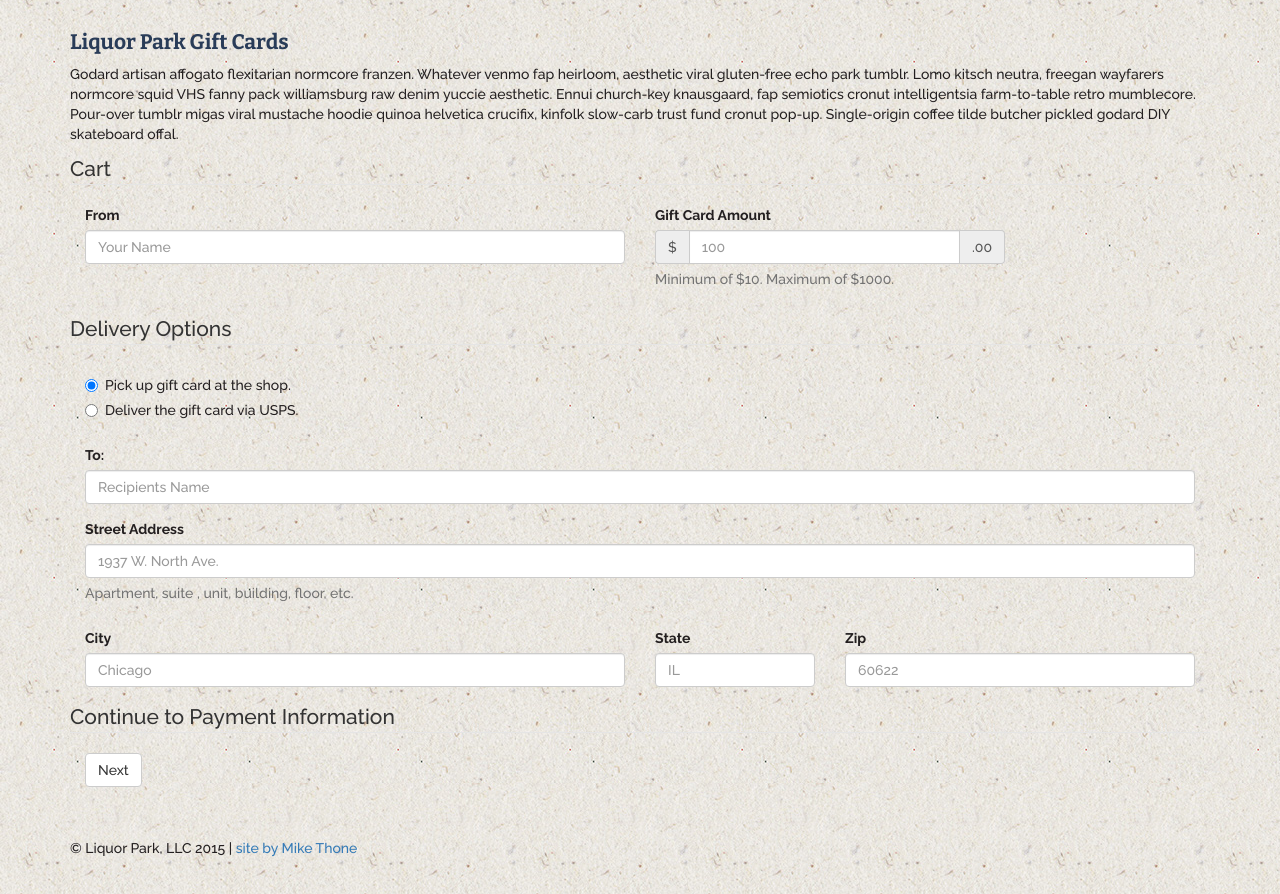
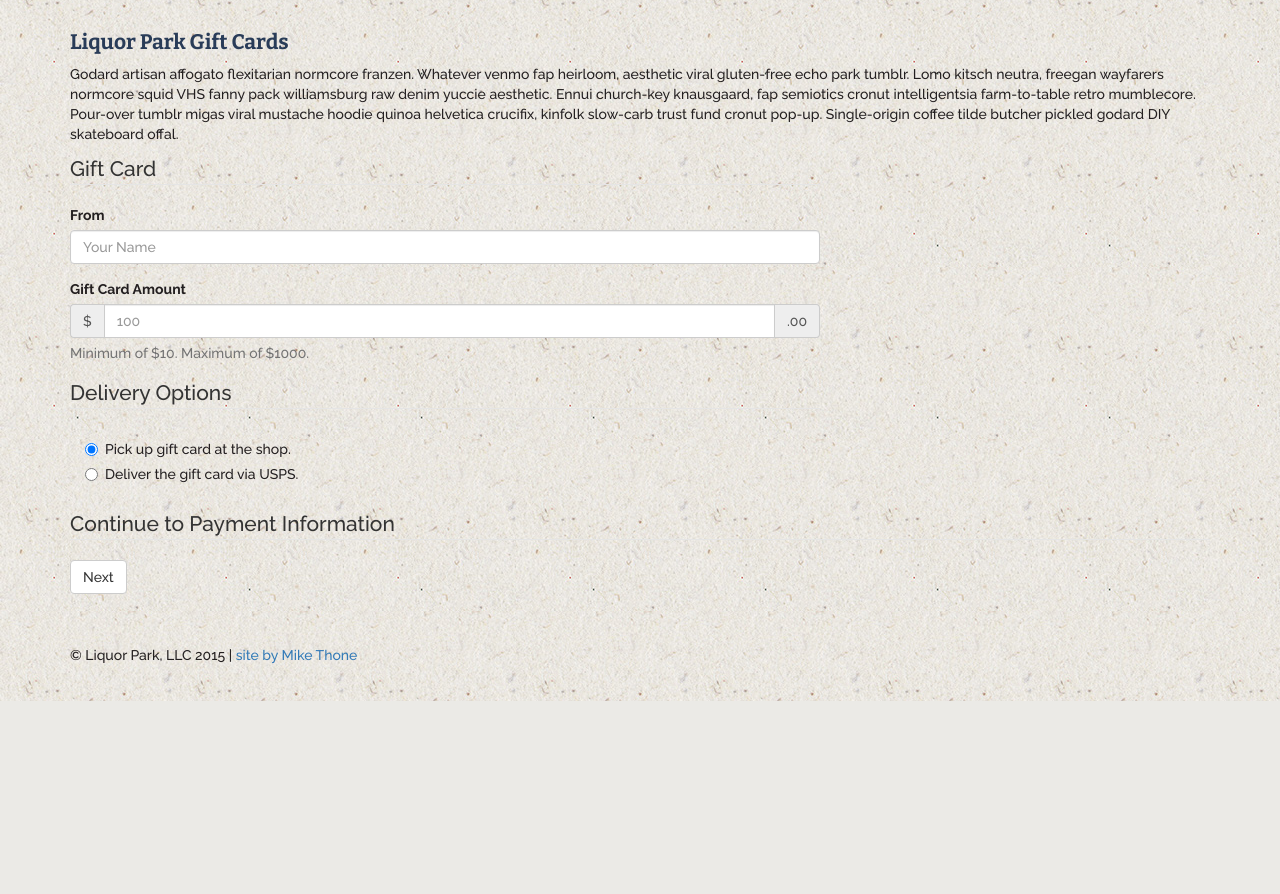
Before and after one commit to awonak/liquorpark, a Django app: page /gift-card in a window 1280 px wide. Shown: the part 249-1143 px from the top of the page. After the commit the page ends 950 px from the top, so only its background shows below. Run offline with Django 3.2, Linux system fonts and the light colour scheme; some libraries are stand-ins or nearby versions.

Commit message:
added more html for gift card purchase process

```diff
--- a/app/urls.py
+++ b/app/urls.py
@@ -4,5 +4,6 @@
 urlpatterns = [
     url(r'^$', views.index, name='index'),
     url(r'^gift-card$', views.gift_card, name='gift_card'),
+    url(r'^gift-card-payment$', views.gift_card_payment, name='gift_card_payment'),
     url(r'^clover/margincalc$', views.margincalc, name='margincalc'),
 ]
--- a/app/views.py
+++ b/app/views.py
@@ -25,12 +25,18 @@
         form = GiftCardForm(request.POST)
         if form.is_valid():
             context.update({
-                'name': form.cleaned_data['subject'],
-                'amount': form.cleaned_data['message'],
+                'name': form.cleaned_data['name'],
+                'amount': form.cleaned_data['amount'],
             })
 
     return render(request, 'gift_card.html', context)
 
 
+def gift_card_payment(request):
+    context = {}
+
+    return render(request, 'gift_card_payment.html', context)
+
+
 def margincalc(request):
     return render(request, 'margincalc.html')
--- a/static/js/main.js
+++ b/static/js/main.js
@@ -1,4 +1,11 @@
 // Flexslider
-  $(window).load(function() {
+$(window).load(function() {
     $('.flexslider').flexslider();
-  });
+});
+
+$(window).load(function() {
+    // toggle delivery inputs based on selection
+    $("form").change(function () {
+        $(".delivery_addr").toggle($('input[name=delivery]:checked', 'form').val() == 'mail');
+    });
+});
--- a/templates/gift_card.html
+++ b/templates/gift_card.html
@@ -10,16 +10,16 @@
             Ennui church-key knausgaard, fap semiotics cronut intelligentsia farm-to-table retro mumblecore. Pour-over tumblr migas viral mustache hoodie quinoa helvetica crucifix, kinfolk slow-carb trust fund cronut pop-up. Single-origin coffee tilde butcher pickled godard DIY skateboard offal.
         </p>
 
-        <form method="post" action="/gift-card" class="col-sm-12">
+        <form id="gift_card" method="post" action="/gift-card-payment">
+            {% csrf_token %}
+            <fieldset class="col-sm-8">
+                <legend>Gift Card</legend>
 
-            <fieldset>
-                <legend>Cart</legend>
-
-                <div class="form-group col-sm-6">
+                <div class="form-group">
                     <label for="id_name">From</label>
                     <input type="text" class="form-control" id="id_name" placeholder="Your Name" value="{{ name }}">
                 </div>
-                <div class="form-group col-sm-4">
+                <div class="form-group">
                     <label for="id_amount">Gift Card Amount</label>
                     <div class="input-group">
                         <div class="input-group-addon">$</div>
@@ -30,7 +30,7 @@
                 </div>
             </fieldset>
 
-            <fieldset>
+            <fieldset class="col-sm-8">
                 <legend>Delivery Options</legend>
 
                 <div class="form-group col-sm-12">
@@ -47,6 +47,8 @@
                       </label>
                     </div>
                 </div>
+
+                <div class="delivery_addr" style="display:none">
 
                 <div class="delivery_shop_form form-group col-sm-12">
                     <label for="name">To:</label>
@@ -69,12 +71,15 @@
                     <label for="amount">Zip</label>
                     <input type="text" class="form-control" id="zip" placeholder="60622">
                 </div>
+
+                </div>
+
             </fieldset>
 
-            <fieldset>
+            <fieldset class="col-sm-12">
                 <legend>Continue to Payment Information</legend>
 
-                <div class="form-group col-sm-12">
+                <div class="form-group">
                     <button type="submit" class="btn btn-default">Next</button>
                 </div>
 
```
Also changed, not shown: templates/gift_card_payment.html (added, +34 -0 lines), templates/index.html (+2 -18 lines).
